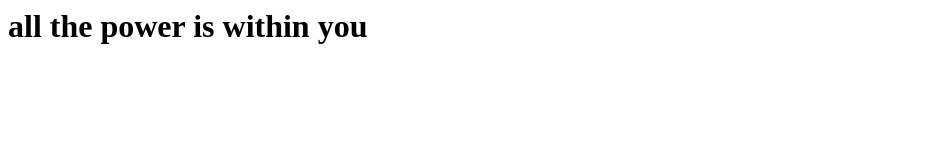
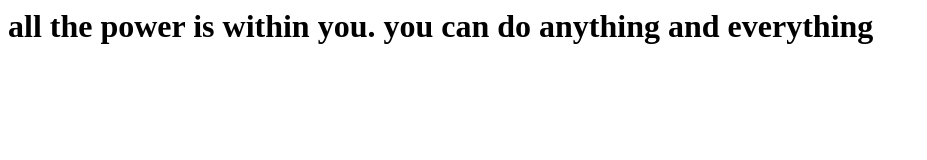
Before and after one commit to vasalunke/firstgitrepo, a plain HTML site: page index.html in a window 1280 px wide. Shown: the whole page, without its empty margins (0-927 px from the left). Drawn offline with Linux system fonts and the light colour scheme.

Commit message:
completed the first quote

```diff
--- a/index.html
+++ b/index.html
@@ -1,5 +1,5 @@
 <html>
 <body>
-<h1>all the power is within you</h1>
+<h1>all the power is within you. you can do anything and everything</h1>
 </body>
 </html>
```
